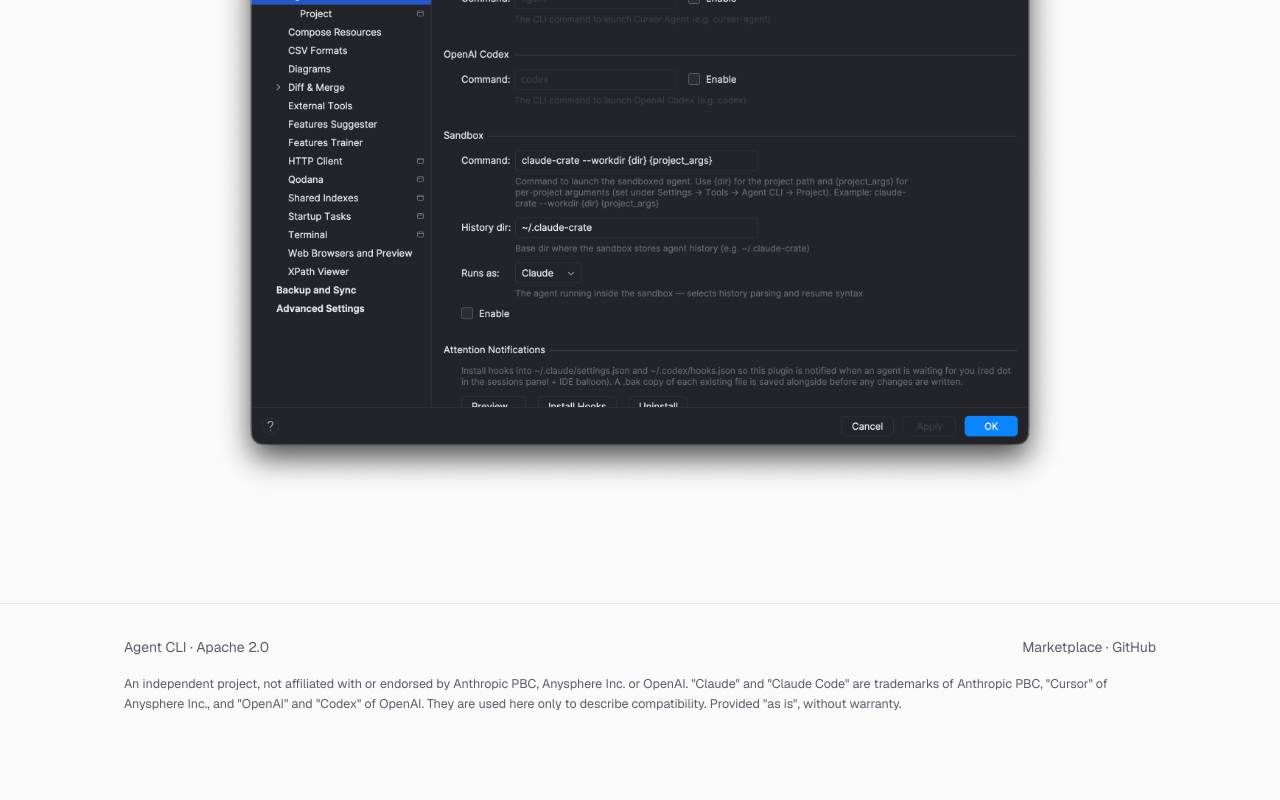
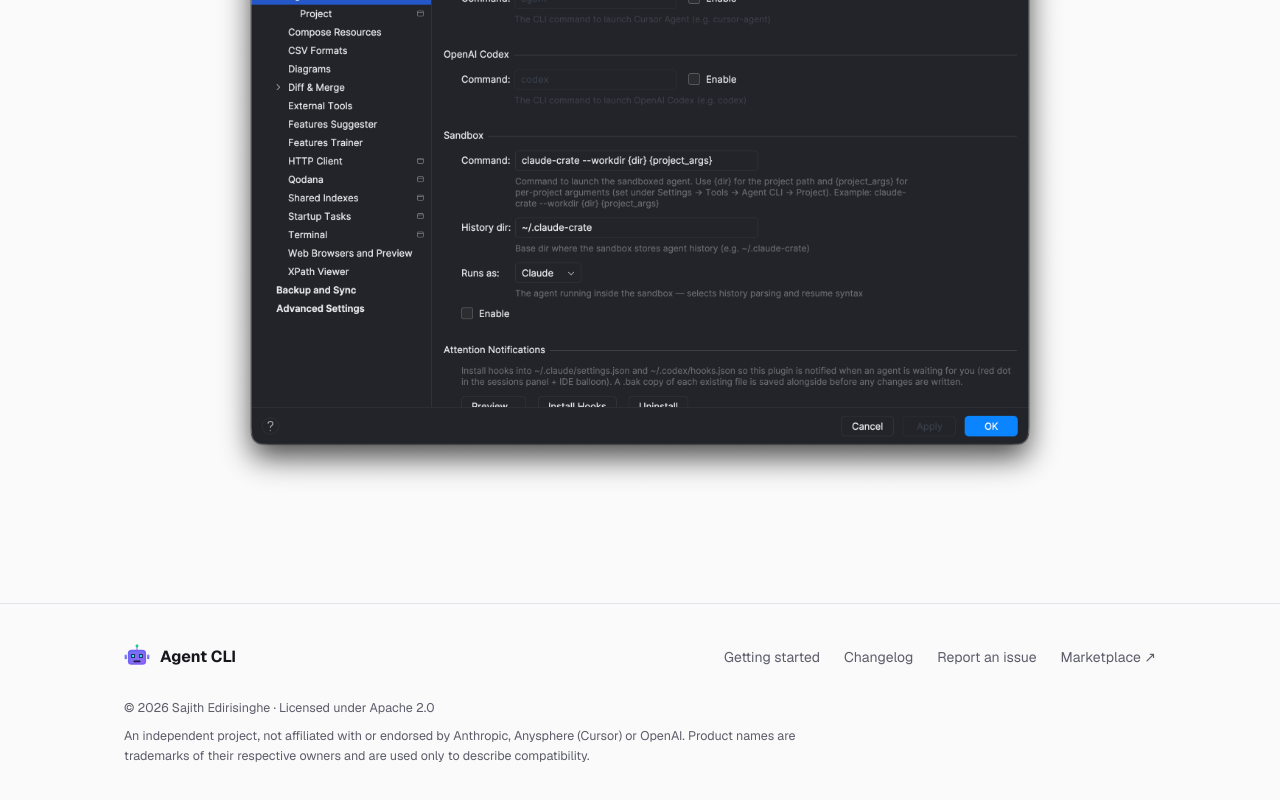
Before and after one commit to sajithdilshan/agent-cli-plugin, a plain HTML site: page index.html in a window 1280 px wide. Shown: the part 2125-2925 px from the top of the page. Before the commit the page ends 2887 px from the top, so only its background shows below. Drawn offline with nearby package versions, Linux system fonts and the light colour scheme.

Commit message:
refresh landing page footer

```diff
--- a/index.html
+++ b/index.html
@@ -59,9 +59,13 @@ nav .wrap{display:flex;align-items:center;justify-content:space-between;height:6
 .features p{color:var(--muted);font-size:15px}
 .features p a{color:var(--accent)}
 
-footer{border-top:1px solid var(--line);padding:32px 0 48px;font-size:12.5px;color:var(--muted)}
-footer .row{display:flex;justify-content:space-between;flex-wrap:wrap;gap:12px;margin-bottom:16px;font-size:14px}
-footer .row a:hover{color:var(--fg)}
+footer{border-top:1px solid var(--line);padding:40px 0 56px;color:var(--muted)}
+footer .top{display:flex;justify-content:space-between;align-items:center;flex-wrap:wrap;gap:20px}
+footer .top .brand{color:var(--fg)}
+footer nav{display:flex;flex-wrap:wrap;gap:8px 24px;font-size:14px}
+footer nav a:hover{color:var(--fg)}
+footer .legal{margin-top:28px;font-size:12.5px;max-width:720px}
+footer .legal p+p{margin-top:8px}
 </style>
 </head>
 <body>
@@ -105,11 +109,19 @@ footer .row a:hover{color:var(--fg)}
 </main>
 
 <footer><div class="wrap">
-  <div class="row">
-    <span>Agent CLI · Apache 2.0</span>
-    <span><a href="https://plugins.jetbrains.com/plugin/31117-agent-cli" target="_blank" rel="noopener">Marketplace</a> · <a href="https://github.com/sajithdilshan/agent-cli-plugin" target="_blank" rel="noopener">GitHub</a></span>
+  <div class="top">
+    <span class="brand"><img src="docs/images/pluginIcon.svg" alt="" width="26" height="26" loading="lazy">Agent CLI</span>
+    <nav aria-label="Footer">
+      <a href="https://github.com/sajithdilshan/agent-cli-plugin/blob/main/GETTING_STARTED.md" target="_blank" rel="noopener">Getting started</a>
+      <a href="https://github.com/sajithdilshan/agent-cli-plugin/tree/main/changelog" target="_blank" rel="noopener">Changelog</a>
+      <a href="https://github.com/sajithdilshan/agent-cli-plugin/issues" target="_blank" rel="noopener">Report an issue</a>
+      <a href="https://plugins.jetbrains.com/plugin/31117-agent-cli" target="_blank" rel="noopener">Marketplace ↗</a>
+    </nav>
   </div>
-  <p>An independent project, not affiliated with or endorsed by Anthropic PBC, Anysphere Inc. or OpenAI. "Claude" and "Claude Code" are trademarks of Anthropic PBC, "Cursor" of Anysphere Inc., and "OpenAI" and "Codex" of OpenAI. They are used here only to describe compatibility. Provided "as is", without warranty.</p>
+  <div class="legal">
+    <p>© 2026 Sajith Edirisinghe · Licensed under Apache 2.0</p>
+    <p>An independent project, not affiliated with or endorsed by Anthropic, Anysphere (Cursor) or OpenAI. Product names are trademarks of their respective owners and are used only to describe compatibility.</p>
+  </div>
 </div></footer>
 </body>
 </html>
```
